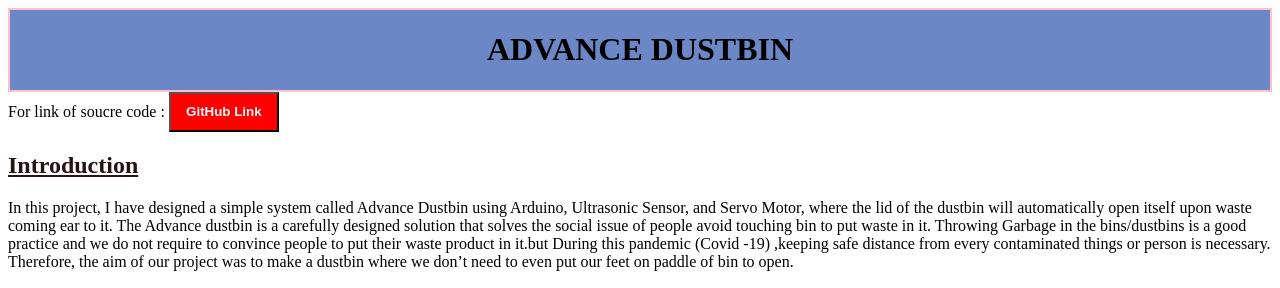
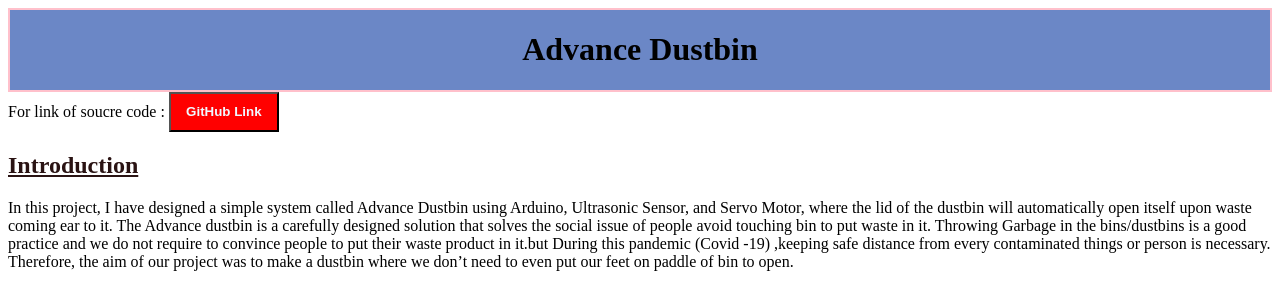
Before and after one commit to sauryakumarsingh/Advance-DustBin, a plain HTML site: page index.html in a window 1280 px wide. Shown: the top 288 px of the page. Drawn offline with Linux system fonts and the light colour scheme.

Commit message:
Update index.html

```diff
--- a/index.html
+++ b/index.html
@@ -9,7 +9,7 @@
 </head>
 <body>
     <div id="dustbin">
-        <h1>ADVANCE DUSTBIN</h1>
+        <h1>Advance Dustbin</h1>
     </div>
     <span >For link of soucre code :</span>
     <span ><button style="height:40px; width:110px; background-color: red;"><a href="https://github.com/prem-smvdu/Advance-DustBin" style="text-decoration: none; color: aliceblue;"><b>GitHub Link</b> </a></button></span>
```
